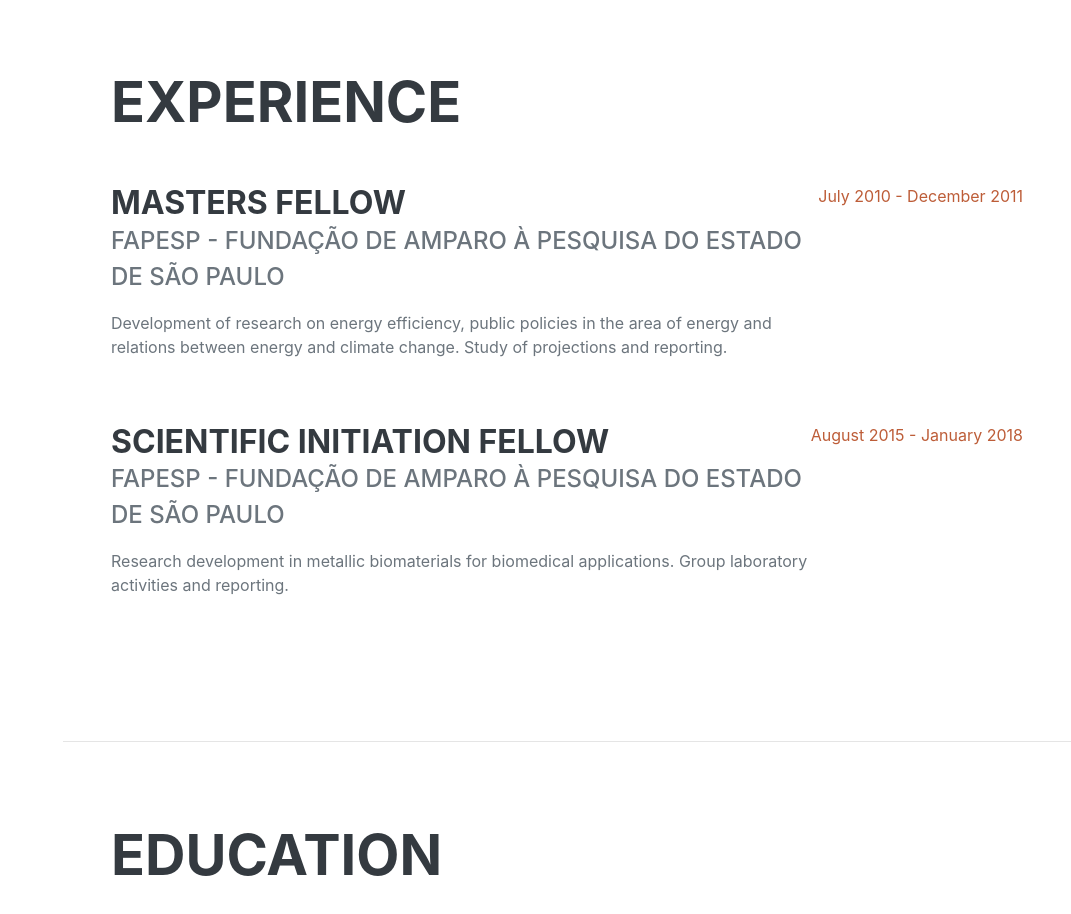
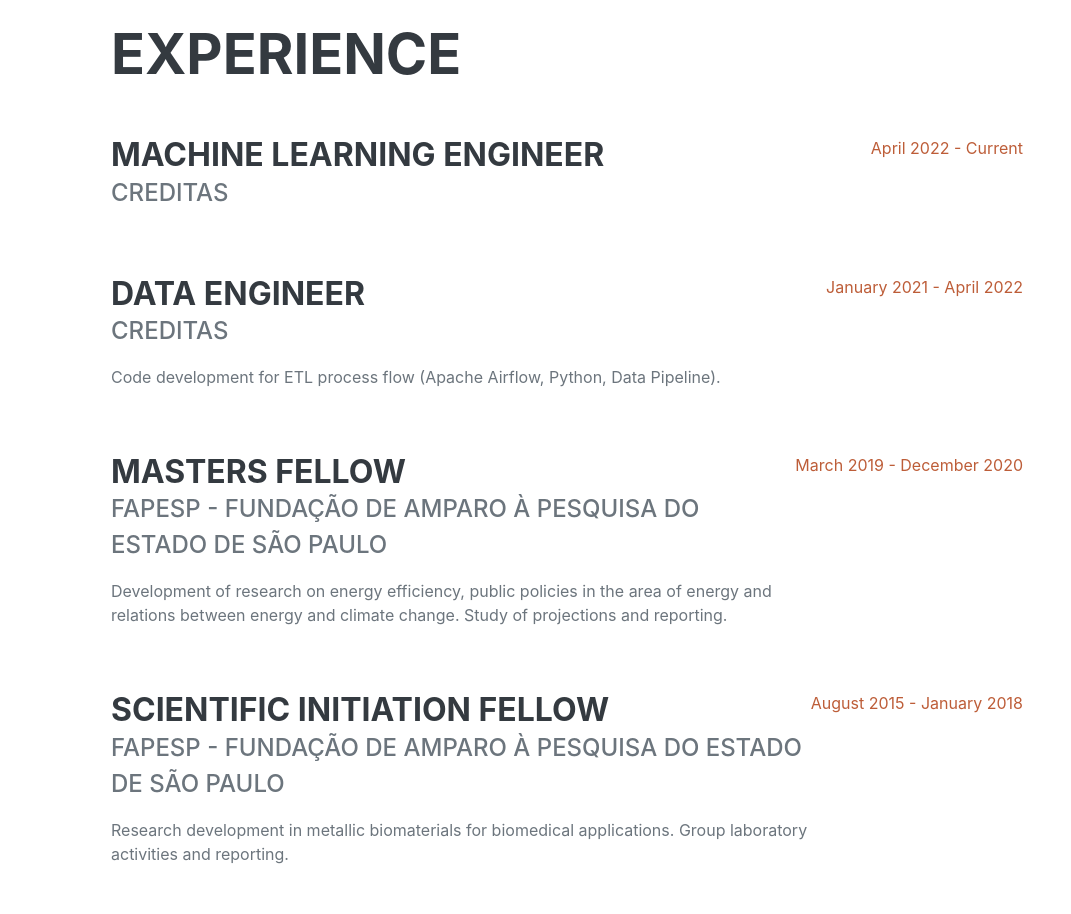
Before and after one commit to gabipz/portfolio, a plain HTML site: page index.html in a window 1280 px wide. Shown: the part 860-1774 px from the top of the page, without its empty margins (209-1280 px from the left). Drawn offline with nearby package versions, Linux system fonts and the light colour scheme; a web font is replaced by a local one.

Commit message:
Add cv experience

```diff
--- a/index.html
+++ b/index.html
@@ -74,11 +74,35 @@
                     <h2 class="mb-5">Experience</h2>
                     <div class="d-flex flex-column flex-md-row justify-content-between mb-5">
                         <div class="flex-grow-1">
+                            <h3 class="mb-0">Machine Learning Engineer</h3>
+                            <div class="subheading mb-3">Creditas</div>
+                            <p></p>
+                        </div>
+                        <div class="flex-shrink-0"><span class="text-primary">April 2022 - Current</span></div>
+                    </div>
+                    <div class="d-flex flex-column flex-md-row justify-content-between mb-5">
+                        <div class="flex-grow-1">
+                            <h3 class="mb-0">Data Engineer</h3>
+                            <div class="subheading mb-3">Creditas</div>
+                            <p>Code development for ETL process flow (Apache Airflow, Python, Data Pipeline).</p>
+                        </div>
+                        <div class="flex-shrink-0"><span class="text-primary">January 2021 - April 2022</span></div>
+                    </div>
+                    <!-- <div class="d-flex flex-column flex-md-row justify-content-between mb-5">
+                        <div class="flex-grow-1">
+                            <h3 class="mb-0">Freelancer</h3>
+                            <div class="subheading mb-3">Nave Nove</div>
+                            <p>Front-end development of a responsive online platform optimized for the Positivo company.</p>
+                        </div>
+                        <div class="flex-shrink-0"><span class="text-primary">December 2020 - January 2021</span></div>
+                    </div> -->
+                    <div class="d-flex flex-column flex-md-row justify-content-between mb-5">
+                        <div class="flex-grow-1">
                             <h3 class="mb-0">Masters Fellow</h3>
                             <div class="subheading mb-3">FAPESP - Fundação de Amparo à Pesquisa do Estado de São Paulo</div>
                             <p>Development of research on energy efficiency, public policies in the area of energy and relations between energy and climate change. Study of projections and reporting.</p>
                         </div>
-                        <div class="flex-shrink-0"><span class="text-primary">July 2010 - December 2011</span></div>
+                        <div class="flex-shrink-0"><span class="text-primary">March 2019 - December 2020</span></div>
                     </div>
                     <div class="d-flex flex-column flex-md-row justify-content-between">
                         <div class="flex-grow-1">
```
